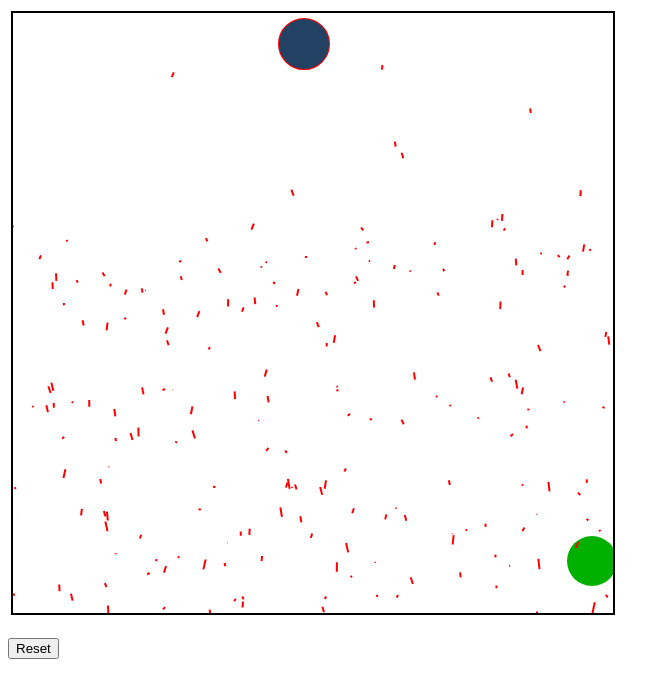
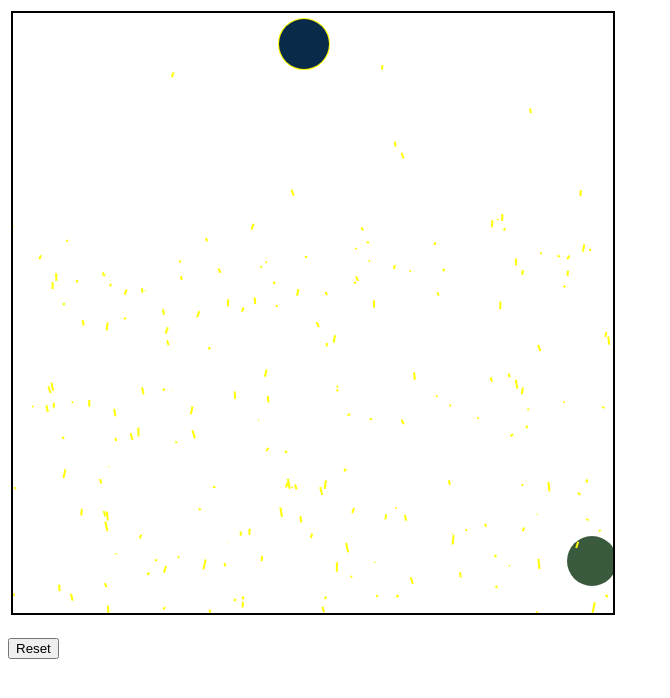
Before and after one commit to norkans7/norkans.github.com, a plain HTML site: page index.html in a window 1280 px wide. Shown: the whole page, without its empty margins (0-670 px from the left). Drawn offline with Linux system fonts and the light colour scheme.

Commit message:
Update index.html

```diff
--- a/index.html
+++ b/index.html
@@ -50,14 +50,14 @@ function draw(){
 	pen.fillStyle = '#FD0';
 	//pen.fillRect(0,0, CANVAS_SIZE, CANVAS_SIZE);
 	//pen.drawImage(img,0,0,100,100);
-	pen.fillStyle = '#00B000';
+	pen.fillStyle = '#395a3d';
     pen.beginPath();
     pen.arc(ball_x, ball_y, RADIUS, 0, 2*Math.PI, false);
 	//pen.stroke();
 	pen.fill();
-	pen.fillStyle = '#234263';
+	pen.fillStyle = '#092a49';
 
-	pen.strokeStyle = "red";
+	pen.strokeStyle = "#ffff00";
 	pen.beginPath();
     pen.arc(ball1_x, ball1_y, RADIUS, 0, 2*Math.PI, false);
 	pen.stroke();
```
